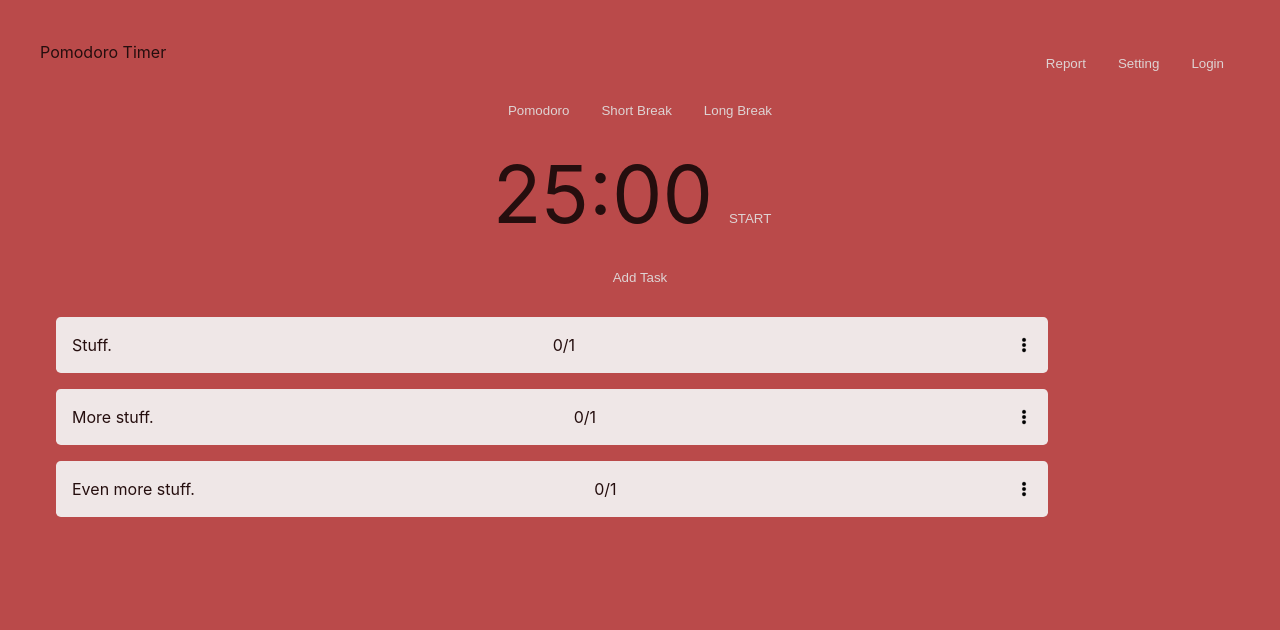
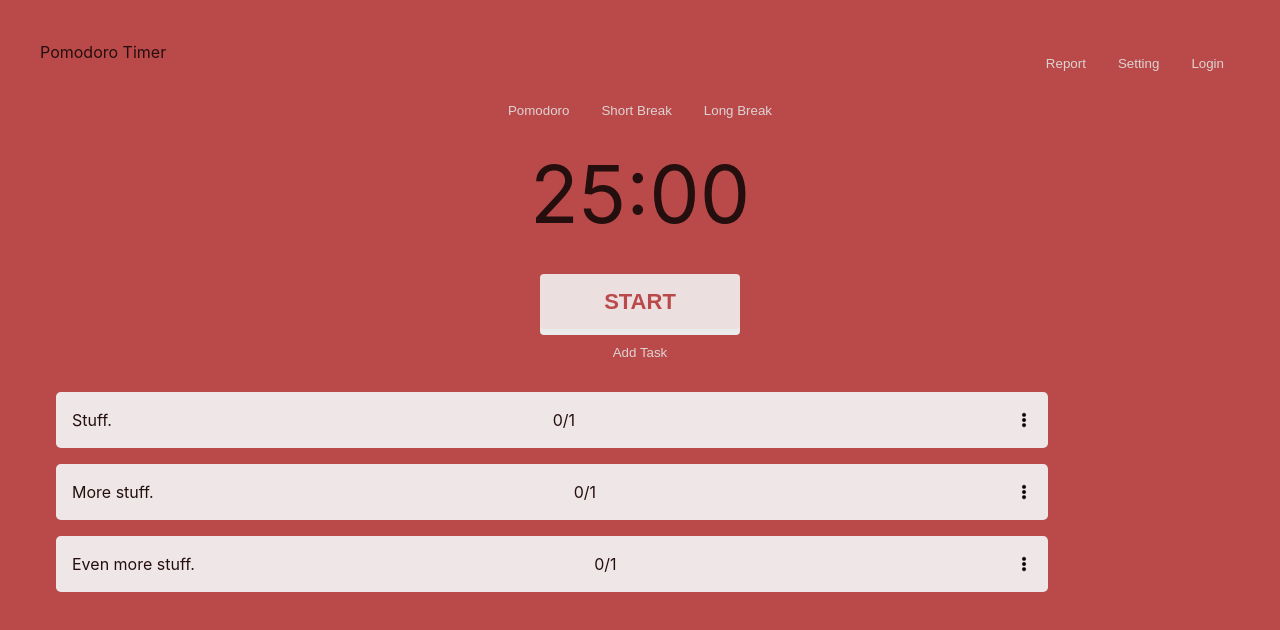
Before and after one commit to missatrox44/pomodoro-clock, a React (Vite) app: page / in a window 1280 px wide. Shown: the top 630 px of the page. Built offline with nearby package versions, Linux system fonts and the light colour scheme.

Commit message:
Styled the start-button, added display: block to the control-area, and placed the start-button inside of a div, to center it.

```diff
--- a/src/App.css
+++ b/src/App.css
@@ -44,3 +44,22 @@ color: var(--text1-light);
 .menu-icon {
   height: 1rem;
 }
+
+.start-button{
+  cursor: pointer;
+    margin: 20px 0px 0px;
+    padding: 0px 12px;
+    border-radius: 4px;
+    box-shadow: rgb(235 235 235) 0px 6px 0px;
+    font-size: 22px;
+    height: 55px;
+    color: rgb(186, 73, 73);
+    font-weight: bold;
+    width: 200px;
+    background-color: var(--surface1-light);
+    transition: color 0.5s ease-in-out 0s;
+}
+
+.control-area {
+  display: block;
+}
--- a/src/App.jsx
+++ b/src/App.jsx
@@ -20,7 +20,9 @@ function ControlArea(){
     <div className='ControlArea'>
       <ControlMenu />
       <Clock time={'25:00'}/>
-      <button className='start-button'>START</button>
+      <div>
+        <button className='start-button'>START</button>
+      </div>
     </div>
   )
   //TODO
```
